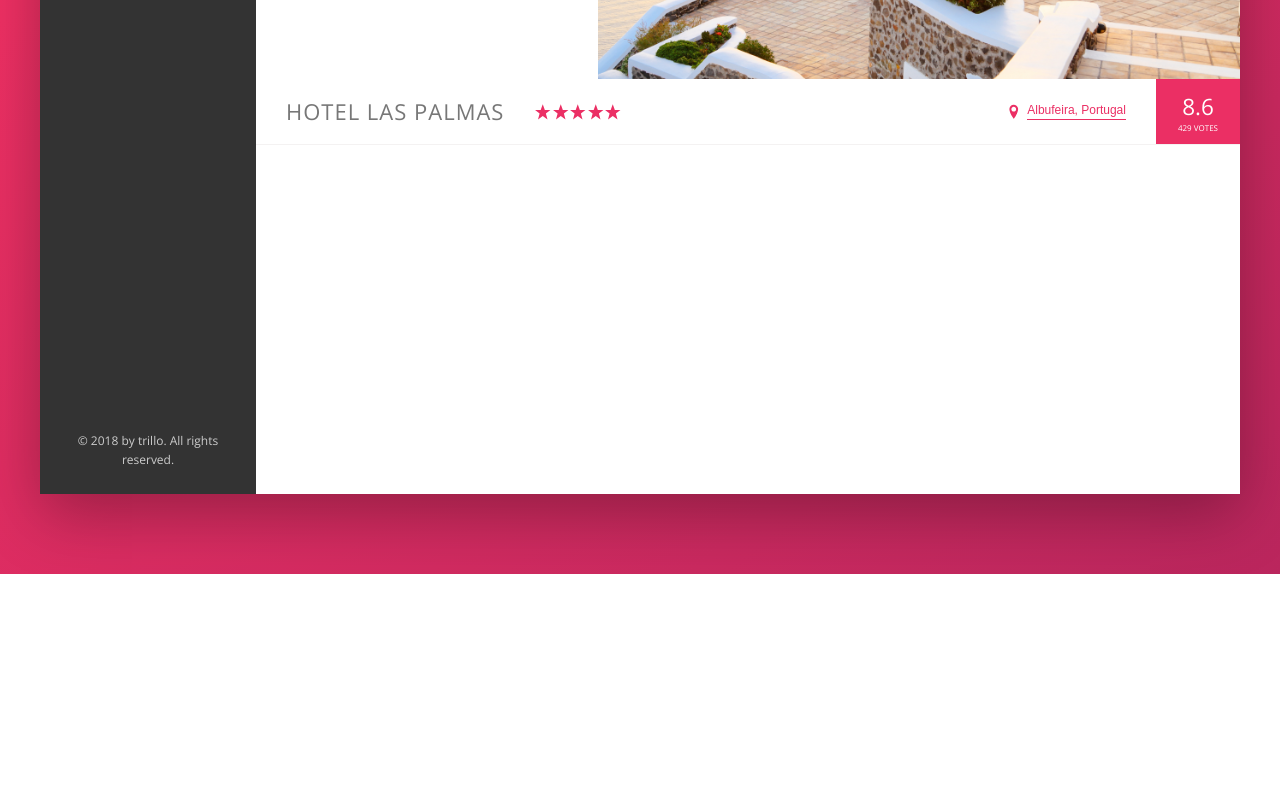
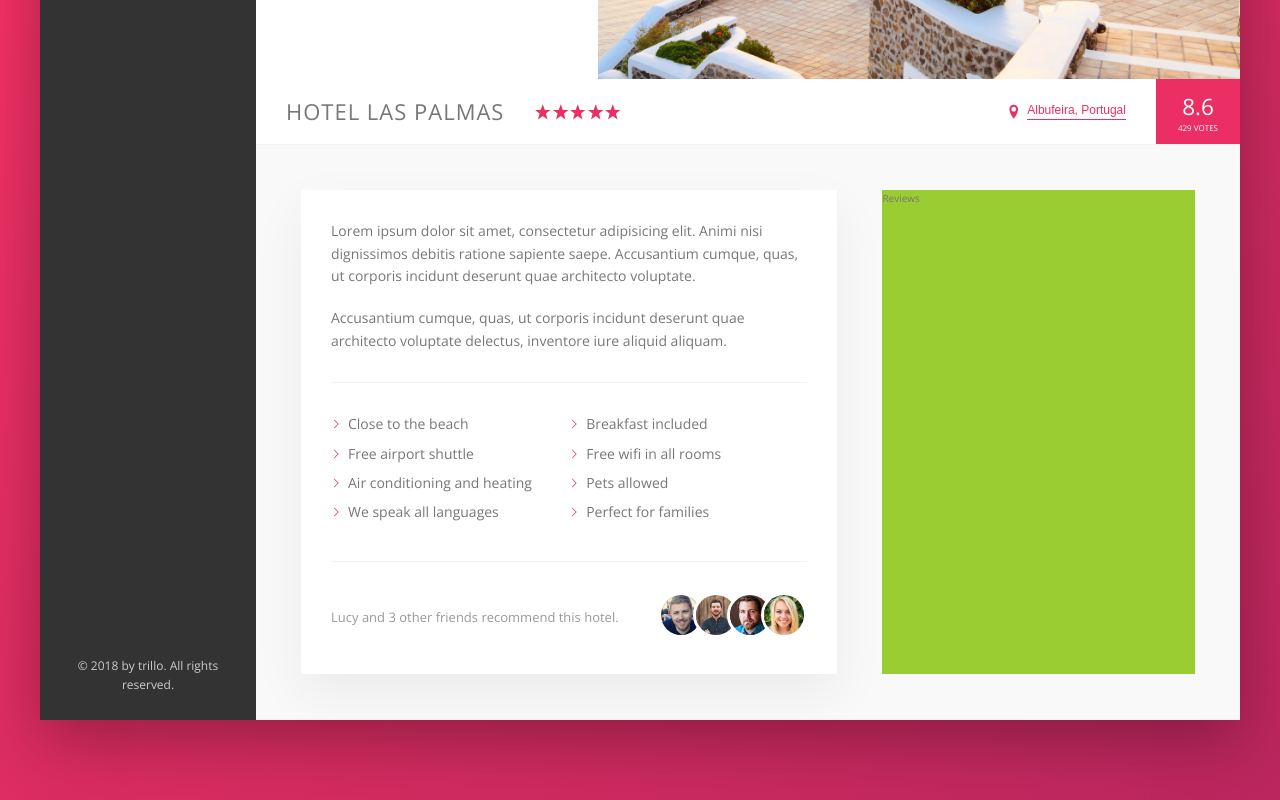
Before and after one commit to sivakusayan/Trillo, a website: page index.html in a window 1280 px wide. Shown: the part 456-1256 px from the top of the page. Before the commit the page ends 1030 px from the top, so only its background shows below. Drawn offline with nearby package versions, Linux system fonts and the light colour scheme.

Commit message:
Styled main content section

```diff
--- a/index.html
+++ b/index.html
@@ -130,6 +130,43 @@
                             <div class="overview__rating-count">429 votes</div>
                         </div>
                     </div>
+
+                    <div class="detail">
+                        <div class="description">
+                            <p class="paragraph">
+                                Lorem ipsum dolor sit amet, consectetur adipisicing elit. Animi nisi dignissimos debitis ratione
+                                sapiente saepe. Accusantium cumque, quas, ut corporis incidunt deserunt quae architecto voluptate.
+                            </p>
+                            <p class="paragraph">
+                                Accusantium cumque, quas, ut corporis incidunt deserunt quae architecto voluptate delectus, inventore
+                                iure aliquid aliquam.
+                            </p>
+                            <ul class="list">
+                                <li class="list__item">Close to the beach</li>
+                                <li class="list__item">Breakfast included</li>
+                                <li class="list__item">Free airport shuttle</li>
+                                <li class="list__item">Free wifi in all rooms</li>
+                                <li class="list__item">Air conditioning and heating</li>
+                                <li class="list__item">Pets allowed</li>
+                                <li class="list__item">We speak all languages</li>
+                                <li class="list__item">Perfect for families</li>
+                            </ul>
+                            <div class="recommend">
+                                <p class="recommend__count">
+                                    Lucy and 3 other friends recommend this hotel.
+                                </p>
+                                <div class="recommend__friends">
+                                    <img src="img/user-3.jpg" alt="Friend 1" class="recommend__photo">
+                                    <img src="img/user-4.jpg" alt="Friend 2" class="recommend__photo">
+                                    <img src="img/user-5.jpg" alt="Friend 3" class="recommend__photo">
+                                    <img src="img/user-6.jpg" alt="Friend 4" class="recommend__photo">
+                                </div>
+                            </div>
+                        </div>
+                        <div class="user-reviews">
+                            Reviews
+                        </div>
+                    </div>
                 </main>
             </div>
         </div>
--- a/sass/_base.scss
+++ b/sass/_base.scss
@@ -31,10 +31,13 @@ Grey dark 3: #999
   --color-grey-dark-3: #999;
 
   --shadow-dark: 0 2rem 6rem rgba(0,0,0,.3);
+  --shadow-light: 0 2rem 5rem rgba(0,0,0,.06);
 
   --animation-fast: .1s;
   --animation-medium: .2s;
   --animation-slow: .4s;
+
+  --line: 1px solid var(--color-grey-light-2);
 }
 
 * {
--- a/sass/_components.scss
+++ b/sass/_components.scss
@@ -195,7 +195,7 @@
 .overview {
   display: flex;
   align-items: center;
-  border-bottom: 1px solid var(--color-grey-light-2);
+  border-bottom: var(--line);
 
   &__heading {
     font-size: 2.2rem;
@@ -286,3 +286,70 @@
     box-shadow: none;
   }
 }
+
+//----------------------------------------------------------------
+// PARAGRAPH
+.paragraph:not(:last-of-type) {
+  margin-bottom: 2rem;
+}
+//----------------------------------------------------------------
+// LIST
+.list {
+  list-style: none;
+  margin: 3rem 0;
+  padding: 3rem 0;
+  border-top: var(--line);
+  border-bottom: var(--line);
+
+  display: flex;
+  flex-wrap: wrap;
+
+  &__item {
+    flex: 0 0 50%;
+    margin-bottom: .7rem;
+  }
+  &__item::before {
+    content: "";
+    display: inline-block;
+    height: 1rem;
+    width: 1rem;
+    margin-right: .7rem;
+
+    //Older browsers
+    //background-image: url(../img/chevron-thin-right.svg);
+    //background-size: cover;
+
+    //Newer browsers - masks
+    background-color: var(--color-primary);
+    -webkit-mask-image: url(../img/chevron-thin-right.svg);
+    -webkit-mask-size: cover;
+    mask-image: url(../img/chevron-thin-right.svg);
+    mask-size: cover;
+  }
+}
+
+//----------------------------------------------------------------
+// RECOMMEND
+.recommend {
+  font-size: 1.3rem;
+  color: var(--color-grey-dark-3);
+
+  display: flex;
+  align-items: center;
+
+  &__count {
+    margin-right: auto;
+  }
+
+  &__photo {
+    box-sizing: content-box;
+    height: 4rem;
+    width: 4rem;
+    border-radius: 50%;
+    border: 3px solid #fff;
+
+    &:not(:last-child) {
+      margin-right: -1.5rem;
+    }
+  }
+}
--- a/sass/_layout.scss
+++ b/sass/_layout.scss
@@ -10,7 +10,7 @@
   font-size: 1.4rem;
   height: 7rem;
   background-color: #fff;
-  border-bottom: 1px solid var(--color-grey-light-2);
+  border-bottom: var(--line);
 
   display: flex;
   justify-content: space-between;
@@ -33,5 +33,25 @@
 .hotel-view {
   background-color: #fff;
   flex: 1;
-  height: 80rem;
 }
+
+.detail {
+  display: flex;
+  padding: 4.5rem;
+  background-color: var(--color-grey-light-1);
+  border-bottom: var(--line);
+}
+
+.description {
+  font-size: 1.4rem;
+  background-color: #fff;
+  box-shadow: var(--shadow-light);
+  padding: 3rem;
+  flex: 0 0 60%;
+  margin-right: 4.5rem;
+}
+
+.user-reviews {
+  background-color: yellowgreen;
+  flex: 1;
+}
```
Also changed, not shown: css/style.css.
